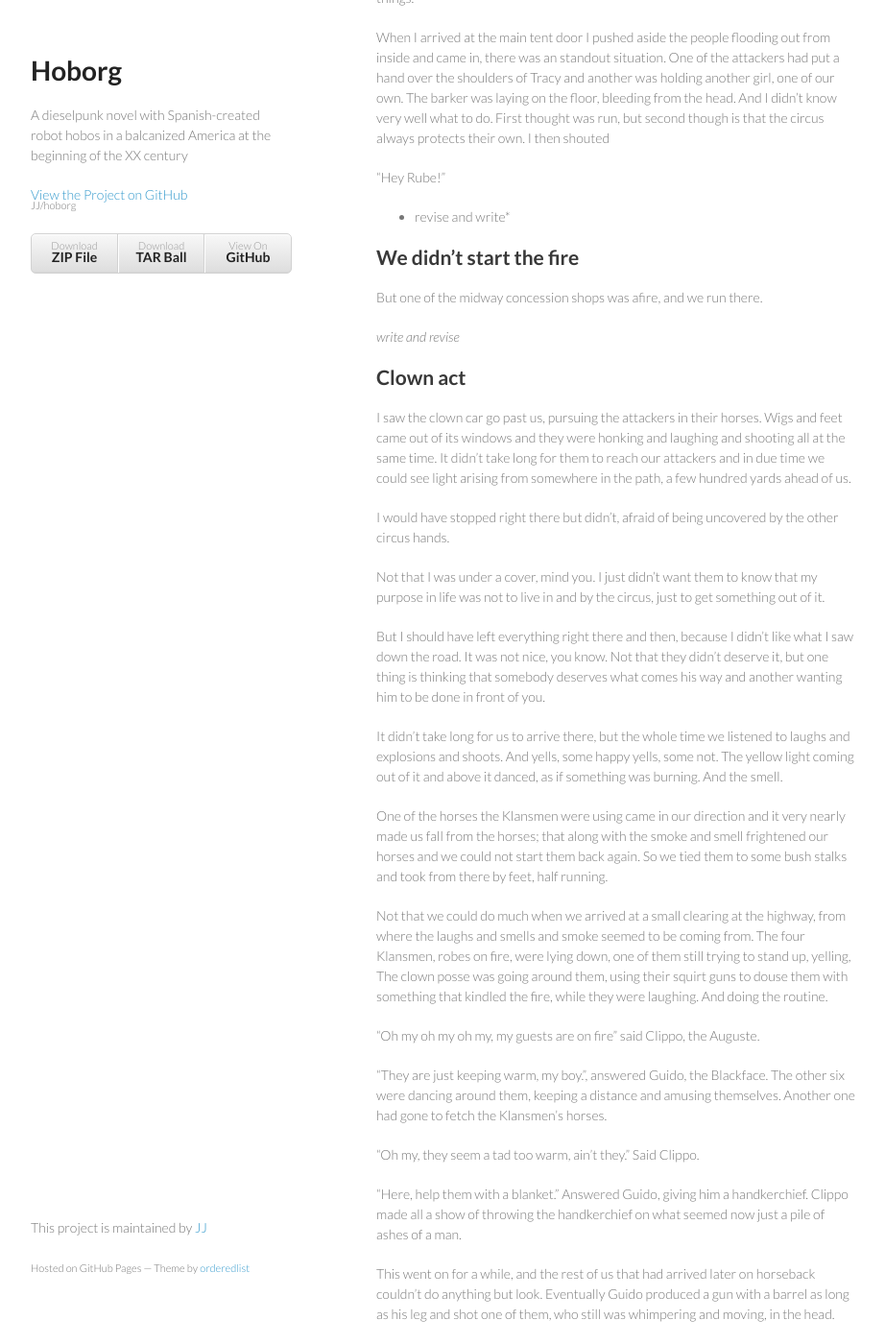
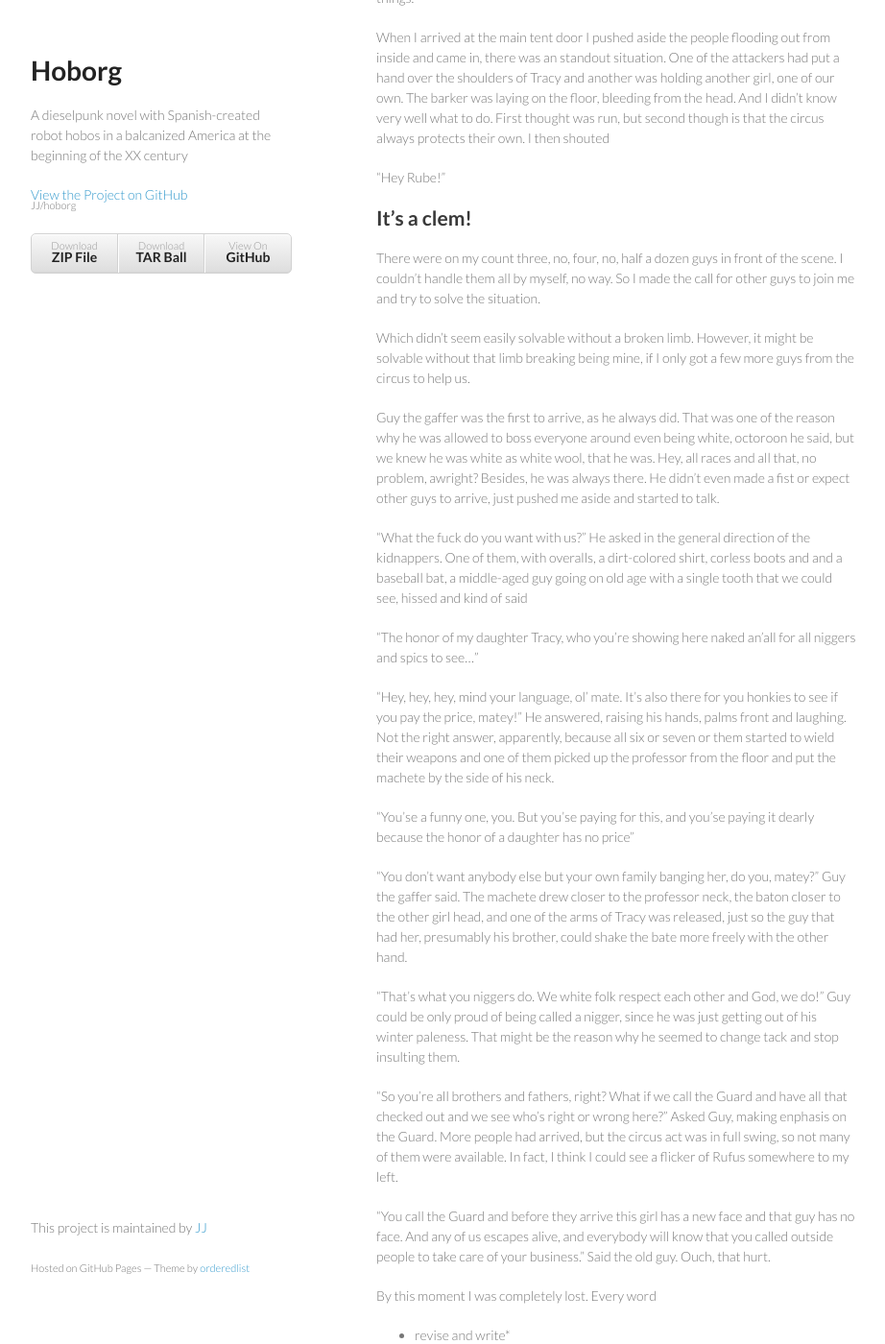
Before and after one commit to JJ/hoborg, a Jekyll site: the page built from text/text.md, in a window 1280 px wide and 1400 px high, scrolled down 17565 px. Shown: the whole window at 96% size, without its empty margins (178-1100 px from the left). Built offline with Jekyll 4.4.1, drawn with Linux system fonts in a browser that asks for light colours; some of the changed text lies outside the part shown.

Commit message:
Sync text/text.md from master to gh-pages

```diff
--- a/text/text.md
+++ b/text/text.md
@@ -939,6 +939,72 @@ the circus always protects their own. I then shouted
 
 "Hey Rube!"
 
+It's a clem!
+--------------
+
+There were on my count three, no, four, no, half a dozen guys in front
+of the scene.  I couldn't handle them all by myself, no way. So I made
+the call for other guys to join me and try to solve the situation.
+
+Which didn't seem easily solvable without a broken limb. However, it
+might be solvable without that limb breaking being mine, if I only got
+a few more guys from the circus to help us.
+
+Guy the gaffer was the first to arrive, as he always did. That was one
+of the reason why he was allowed to boss everyone around even being
+white, octoroon he said, but we knew he was white as white wool, that
+he was. Hey, all races and all that, no problem, awright? Besides, he
+was always there. He didn't even made a fist or expect other guys to
+arrive, just pushed me aside and started to talk.
+
+"What the fuck do you want with us?" He asked in the general direction
+of the kidnappers. One of them, with overalls, a dirt-colored shirt,
+corless boots and and a baseball bat,
+a middle-aged guy going on old age with a single tooth that we could
+see, hissed and kind of said
+
+"The honor of my daughter Tracy, who you're showing here naked an'all
+for all niggers and spics to see..."
+
+"Hey, hey, hey, mind your language, ol' mate. It's also there for you
+honkies to see if you pay the price, matey!" He answered, raising his
+hands, palms front and laughing. Not the right answer, apparently,
+because all six or seven or them started to wield their weapons and
+one of them picked up the professor from the floor and put the machete
+by the side of his neck.
+
+"You'se a funny one, you. But you'se paying for this, and you'se
+paying it dearly because the honor of a daughter has no price"
+
+"You don't want anybody else but your own family banging her, do you,
+matey?" Guy the gaffer said. The machete drew closer to the professor
+neck, the baton closer to the other girl head, and one of the arms of
+Tracy was released, just so the guy that had her, presumably his
+brother, could shake the bate more freely with the other hand.
+
+"That's what you niggers do. We white folk respect each other and God,
+we do!" Guy could be only proud of being called a nigger, since he was
+just getting out of his winter paleness. That might be the reason why
+he seemed to change tack and stop insulting them.
+
+"So you're all brothers and fathers, right? What if we call the Guard
+and have all that checked out and we see who's right or wrong here?"
+Asked Guy, making enphasis on the Guard. More people had arrived, but
+the circus act was in full swing, so not many of them were
+available. In fact, I think I could see a flicker of Rufus somewhere
+to my left.
+
+"You call the Guard and before they arrive this girl has a new face
+and that guy has no face. And any of us escapes alive, and everybody
+will know that you called outside people to take care of your
+business." Said the old guy. Ouch, that hurt.
+
+
+
+
+By this moment I was completely lost. Every word
+
+
 * revise and write*
 
 We didn't start the fire
@@ -1047,7 +1113,7 @@ up to, at least, Red Bluff. So the easiest way to go from here to
 there, from the real Land of the Free to the purported Land of the
 Free, was to sail from Pensacola.
 
-So it was Noah's Ark all over again, as the circus manager said at
+So it was Noah's Ark all over again, as the Guy the circus manager said at
 least one zillion times before, during and after boarding. Not that we
 did not know already that all that Noah stuff was a big steaming pile
 of elephant dung, but if you put lions and horses and bearded women
@@ -1103,7 +1169,7 @@ before us, because the tarp had a different color, ours were green,
 this one was tan.
 
 I didn't have the time to stay around to watch it any more because the
-circus manager grabbed me again and had me running errands, putting
+Guy the circus manager grabbed me again and had me doing Chinese, putting
 things in cabins, covering the carriages with tarpaulins and hauling
 supplies belowdecks. Which is a nice word that somebody shouted while
 we were doing there and means in the basement of the ship.
```
Also changed, not shown: other parts of text/text.md (+1 -1 lines).
